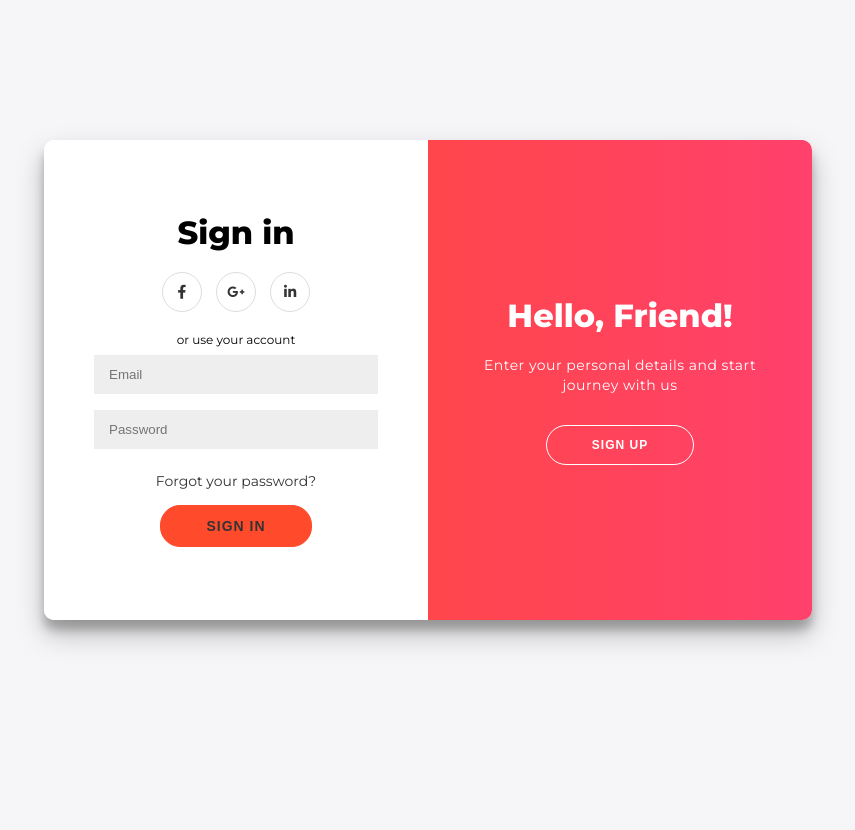
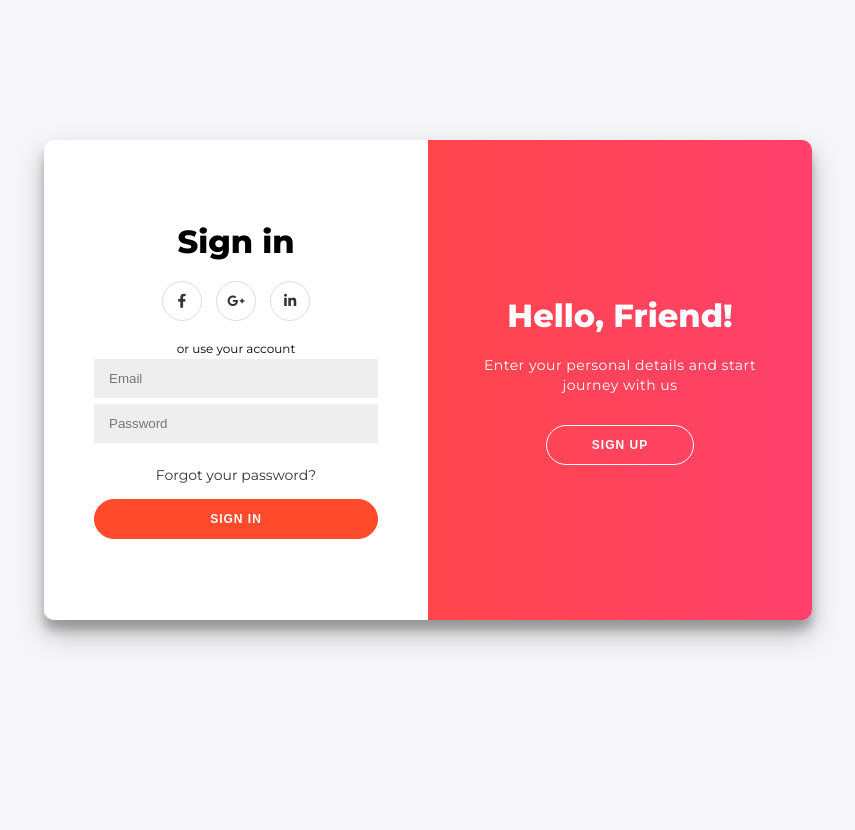
Before and after one commit to NXPGaming/Web_Smartphone, a PHP site: page /login.php in a window 1280 px wide. Shown: the whole page, without its empty margins (212-1067 px from the left). Run offline with PHP 8.4, Linux system fonts and the light colour scheme; some libraries are stand-ins or nearby versions.

Commit message:
update login

```diff
--- a/stylelogin.css
+++ b/login.css
@@ -69,22 +69,11 @@ button.ghost {
 	border-color: #FFFFFF;
 }
 
-form {
-	background-color: #FFFFFF;
-	display: flex;
-	align-items: center;
-	justify-content: center;
-	flex-direction: column;
-	padding: 0 50px;
-	height: 100%;
-	text-align: center;
-}
-
 input {
 	background-color: #eee;
 	border: none;
 	padding: 12px 15px;
-	margin: 8px 0;
+	margin: 3px 0;
 	width: 100%;
 }
 
@@ -101,6 +90,14 @@ input {
 }
 
 .form-container {
+	background-color: #FFFFFF;
+	display: flex;
+	/*align-items: center;*/
+	justify-content: center;
+	flex-direction: column;
+	padding: 0 50px;
+	height: 100%;
+	text-align: center;
 	position: absolute;
 	top: 0;
 	height: 100%;
@@ -225,6 +222,12 @@ input {
 	width: 40px;
 }
 
+.notify{
+	padding-bottom: 5px;
+	color: #FF4B2B;
+	text-align: left;
+}
+
 footer {
     background-color: #222;
     color: #fff;
--- a/login.php
+++ b/login.php
@@ -3,14 +3,17 @@
 <head>
   <meta charset="UTF-8">
   <title>Group4</title>
- <link rel='stylesheet' href='https://cdnjs.cloudflare.com/ajax/libs/font-awesome/5.14.0/css/all.min.css'><link rel="stylesheet" href="./stylelogin.css">
+
+  <link rel='stylesheet' href='https://cdnjs.cloudflare.com/ajax/libs/font-awesome/5.14.0/css/all.min.css'>
+  <link rel="stylesheet" href='./login.css'>
 
 </head>
+
 <body>
-<!-- partial:index.partial.php -->
+<!-- partial:index.partial.html -->
 <div class="container" id="container">
 	<div class="form-container sign-up-container">
-		<form action="#">
+		<!-- <form action="#"> -->
 			<h1>Create Account</h1>
 			<div class="social-container">
 				<a href="#" class="social"><i class="fab fa-facebook-f"></i></a>
@@ -18,14 +21,17 @@
 				<a href="#" class="social"><i class="fab fa-linkedin-in"></i></a>
 			</div>
 			<span>or use your email for registration</span>
-			<input type="text" placeholder="Name" />
-			<input type="email" placeholder="Email" />
-			<input type="password" placeholder="Password" />
-			<button>Sign Up</button>
-		</form>
+			<input type="text" id="name" placeholder="Name" />
+			<span id="notify-sign-up-name" class="notify"></span>
+			<input type="email" id="email" placeholder="Email" />
+			<span id="notify-sign-up-email" class="notify"></span>
+			<input type="password" id="password" placeholder="Password" />
+			<span id="notify-sign-up-password" class="notify"></span>
+			<button onclick="Sign_up()">Sign Up</button>
+		<!-- </form> -->
 	</div>
 	<div class="form-container sign-in-container">
-		<form action="#">
+		<!-- <form action="#"> -->
 			<h1>Sign in</h1>
 			<div class="social-container">
 				<a href="#" class="social"><i class="fab fa-facebook-f"></i></a>
@@ -33,11 +39,12 @@
 				<a href="#" class="social"><i class="fab fa-linkedin-in"></i></a>
 			</div>
 			<span>or use your account</span>
-			<input type="email" placeholder="Email" />
-			<input type="password" placeholder="Password" />
+			<input type="email" id= "email-sign-in" placeholder="Email" />
+			<input type="password" id = "password-sign-in" placeholder="Password" />
+			<span id="notify-login" class="notify"></span>
 			<a href="#">Forgot your password?</a>
-			<button><a href="home.php">Sign In</a></button>
-		</form>
+			<button onclick="Sign_in()">Sign In</button>
+		<!-- </form> -->
 	</div>
 	<div class="overlay-container">
 		<div class="overlay">
@@ -54,8 +61,7 @@
 		</div>
 	</div>
 </div>
-<!-- partial -->
   <script  src="./script.js"></script>
-
+  <script src="./login1.js"></script>
 </body>
 </html>
```
Also changed, not shown: login1.js (added, +34 -0 lines).
